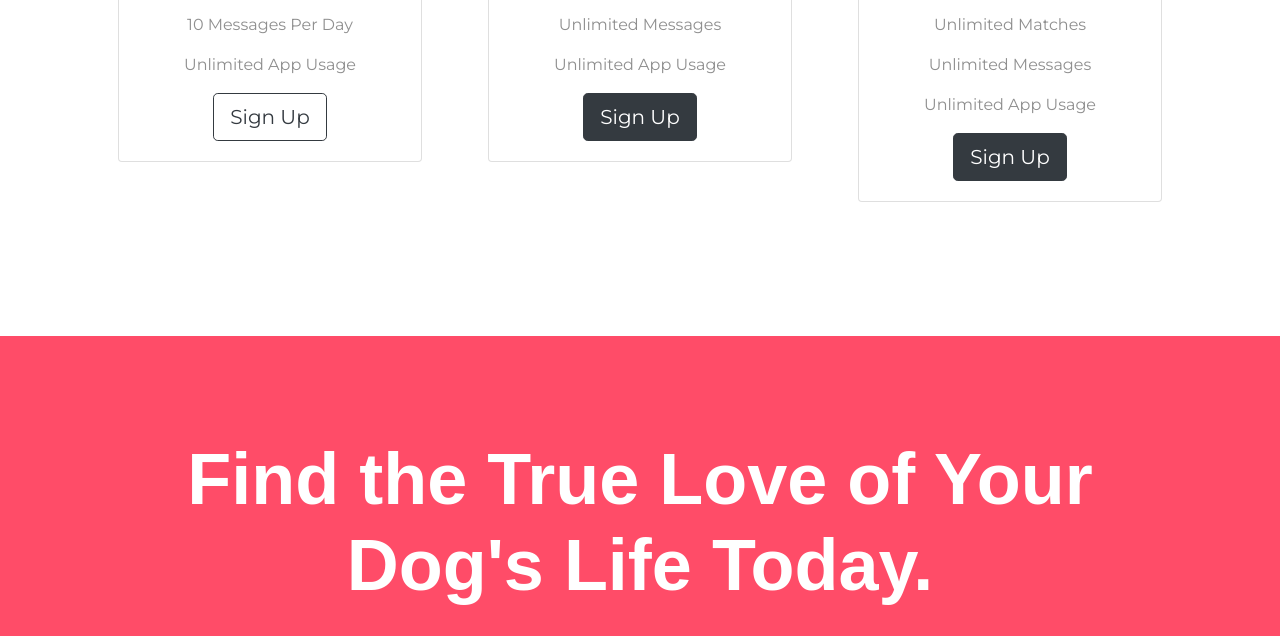
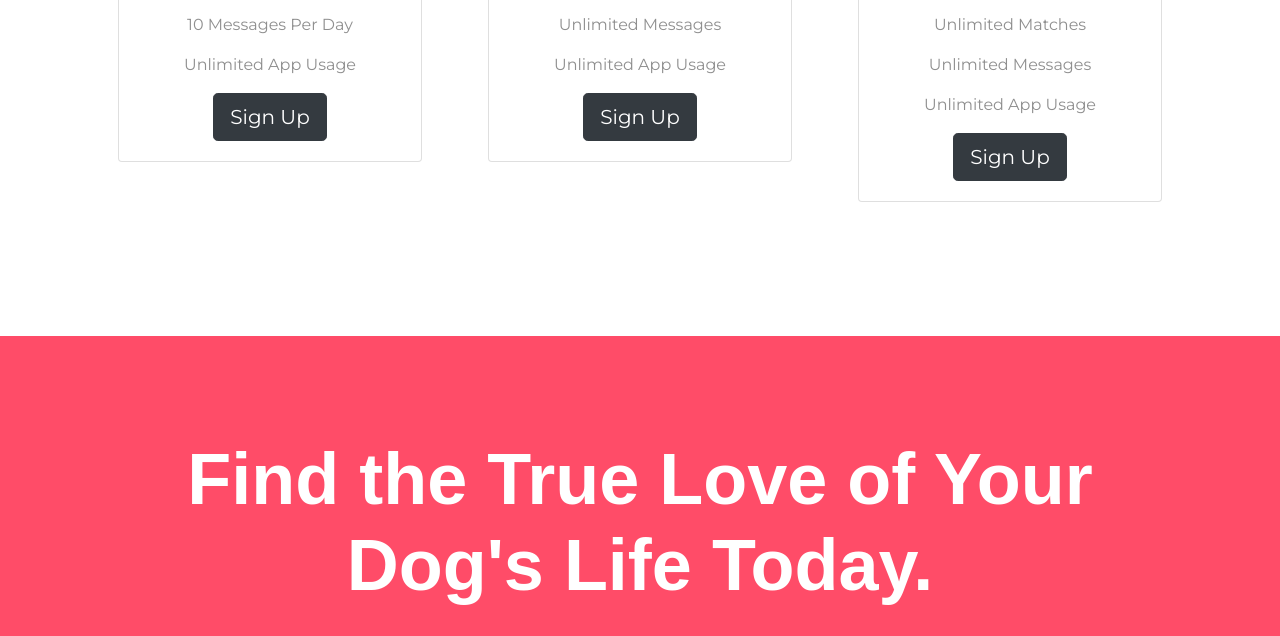
Before and after one commit to charanjose16/TinDog-Start-master, a plain HTML site: page index.html in a window 1280 px wide. Shown: the part 2207-2843 px from the top of the page. Drawn offline with nearby package versions, Linux system fonts and the light colour scheme.

Commit message:
Update index.html

```diff
--- a/index.html
+++ b/index.html
@@ -143,7 +143,7 @@
       <p>5 Matches Per Day</p>
       <p>10 Messages Per Day</p>
       <p>Unlimited App Usage</p>
-      <button type="button" class="btn btn-outline-dark btn-lg" >Sign Up</button>
+      <button type="button" class="btn btn-dark btn-lg" >Sign Up</button>
     </div>
   </div>
 </div>
```
